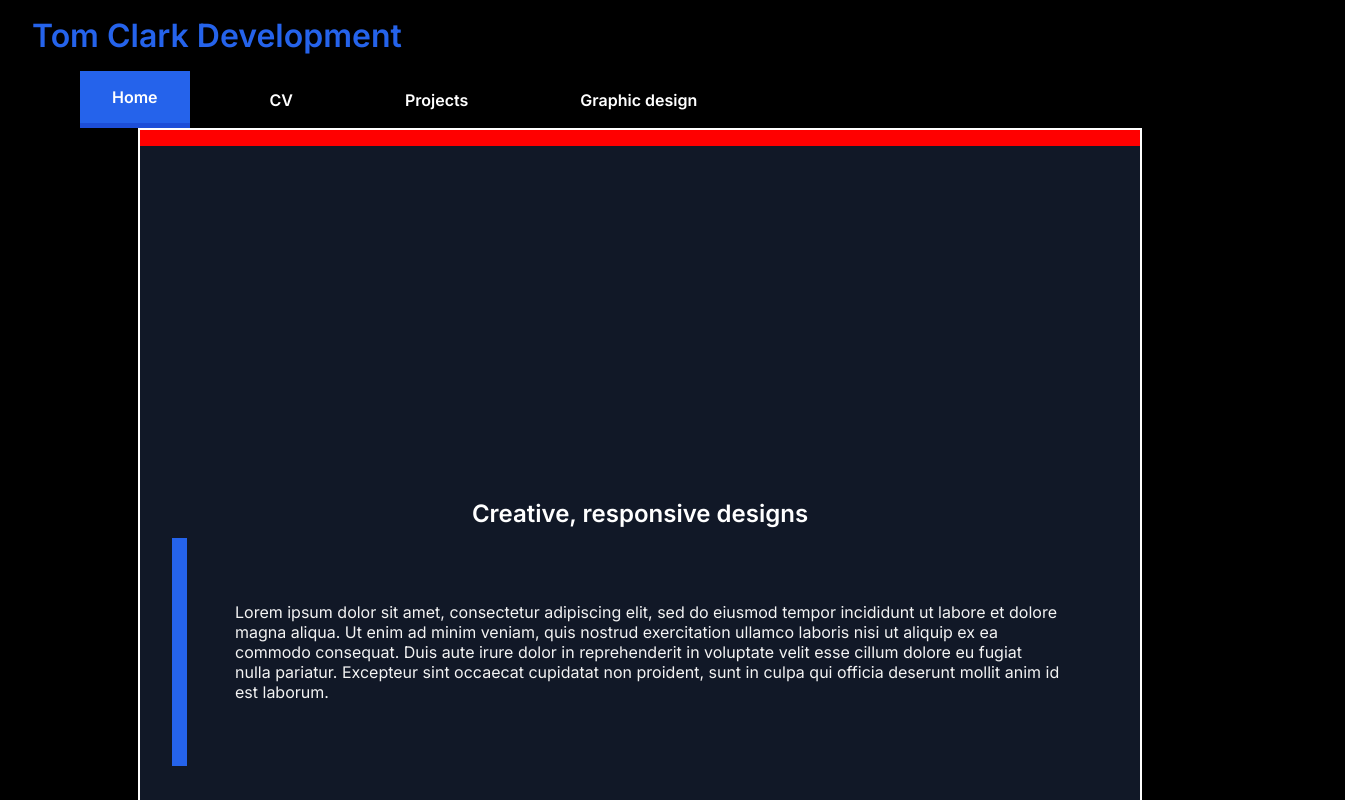
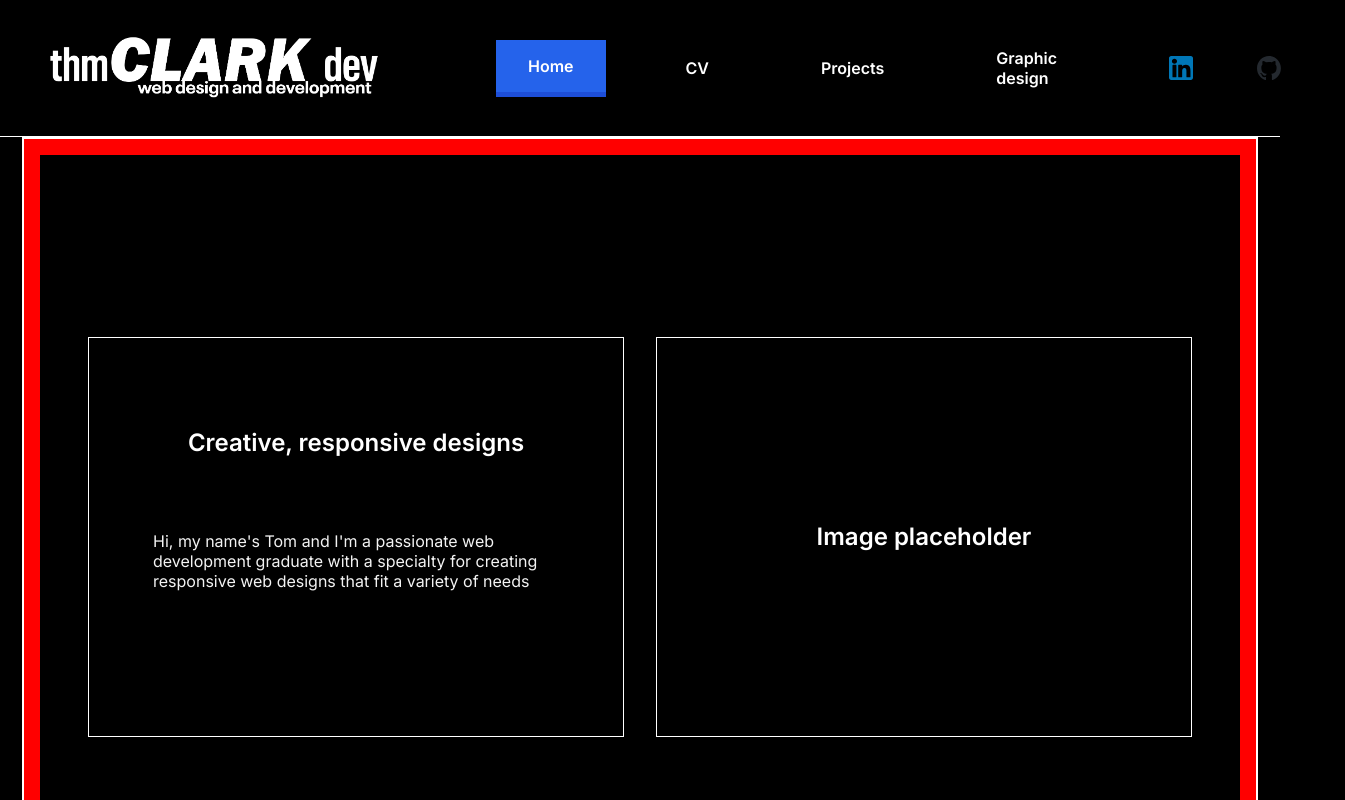
Before and after one commit to tom-hm-clark-dev/PersonalSite, a plain HTML site: page index.html in a window 1280 px wide. Shown: the top 800 px of the page, 1345 px wide, since content can reach past the window. Drawn offline with Linux system fonts and the light colour scheme.

Commit message:
Added logo and made further design changes to the navbar

```diff
--- a/index.html
+++ b/index.html
@@ -13,39 +13,50 @@
   <div class="body-overlay"></div>
 
   <header>
-  <h1>Tom Clark Development</h1>
+    <a href="index.html">
+      <img class="logo" href="index.html" src="src/Logo cropped white.png">
+    </a>
     <button class="open-sidebar-button">
       <img src="src/menu_40dp_C9C9C9_FILL0_wght300_GRAD0_opsz40.svg" alt="Menu icon">
     </button>
-</header>
-
     <nav id="navbar">
       <ul>
         <li>
           <button class="close-sidebar-button">
             <img src="src/close_40dp_C9C9C9_FILL0_wght300_GRAD0_opsz40.svg" alt="Close sidebar icon">
           </button>
-
         </li>
         <li class="index-li"><a class="active-link" href="index.html">Home</a></li>
         <li class="cv-li"><a href="cv.html">CV</a></li>
         <li><a href="projects.html">Projects</a></li>
         <li><a href="graphics.html">Graphic design</a></li>
+        <li><a href="https://www.linkedin.com/in/tom-clark-162405177/" target="_blank">
+          <img class="nav-icon" src="src/linkedin-svgrepo-com.svg" aria-label="LinkedIn profile">
+        </a>
+        <a href="https://github.com/tom-hm-clark-dev" target="_blank">
+          <img class="nav-icon" src="src/github-mark.svg" aria-label="GitHub profile" >
+        </a>
+        </li>
       </ul>
     </nav>
-
+  </header>
 
   <main>
     <div class="wrapper">
       <section>
         <div class="container">
+          <div class="sub-container">
           <h2>Creative, responsive designs</h2>
-        <p class="index-p">Lorem ipsum dolor sit amet, consectetur adipiscing elit, sed do eiusmod tempor incididunt ut labore et dolore magna aliqua.
-          Ut enim ad minim veniam, quis nostrud exercitation ullamco laboris nisi ut aliquip ex ea commodo consequat.
-          Duis aute irure dolor in reprehenderit in voluptate velit esse cillum dolore eu fugiat nulla pariatur. Excepteur sint occaecat cupidatat non proident,
-          sunt in culpa qui officia deserunt mollit anim id est laborum.</p>
+          <p class="index-p">Hi, my name's Tom and I'm a passionate web development graduate with a specialty for creating
+            responsive web designs that fit a variety of needs
+          </p>
+          </div>
+          <div class="sub-container">
+            <h2>Image placeholder</h2>
+          </div>
         </div>
       </section>
+
       <section>
         <div class="container">
           <h2>Index page</h2>
@@ -71,7 +82,5 @@
     </div>
     <h4>Website created by Tom Clark</h4>
   </footer>
-
-
 </body>
 </html>
--- a/style.css
+++ b/style.css
@@ -29,8 +29,10 @@ html, body {
 
 header {
   display: flex;
+  justify-content: space-between;
   align-items: center;
   padding: 1rem;
+  border-bottom: white solid 1px;
 }
 
 header h1 {
@@ -68,16 +70,10 @@ p {
   padding: 4em 3em;
 }
 
-.index-p{
-    border-left: solid 15px var(--color-accent);
-
-}
-
 nav {
   background-color: var(--color-bg);
   display: flex;
   padding: 0em 2em;
-
 }
 
 nav ul {
@@ -152,21 +148,35 @@ nav a.nav-title {
 
 .container {
   display: flex;
+  flex-direction: row;
+  justify-content: space-between;
+  align-items: center;
+  text-align: center;
+  background-color: var(--color-bg);
+  max-width: 1200px;
+  width: 100%;
+  padding: 2rem;
+  margin: 1rem 1rem;
+}
+
+.sub-container {
+  display: flex;
   flex-direction: column;
   justify-content: center;
   text-align: center;
-  background-color: var(--color-surface);
-  max-width: 1000px;
-  width: 100%;
-  padding: 2rem;
-  margin: 1rem 0;
+  background-color: var(--color-bg);
+  padding: 1rem;
+  margin: 1rem 1rem;
+  border: 1px white solid;
+  width: 50%;
+  min-height: 50dvh;
 }
 
 section {
   display: flex;
   border: solid 2px white;
-  min-height: 1000px;
   background-color: red;
+  min-height: 100dvh;
 }
 
 .row {
@@ -214,6 +224,12 @@ footer {
   width: 3em;
 }
 
+.linkedin-icon {
+  height: 1.5em;
+  width: 1.5em;
+  transition: transform 100ms ease;
+}
+
 .nav-icon {
   height: 1.5em;
   width: 1.5em;
@@ -254,6 +270,13 @@ button {
   padding:  2em;
 }
 
+.logo {
+  padding: 1em 1em;
+  width: 400px;
+  height: 100px;
+  object-fit: cover;
+}
+
 .image-container {
   display: flex;
   justify-content: center;
@@ -264,6 +287,14 @@ button {
 }
 
 @media screen and (max-width: 700px) {
+  .container {
+    flex-direction: column;
+  }
+
+  .sub-container {
+    width: 100%;
+  }
+
   nav {
     position: fixed;
     top: 0;
@@ -273,7 +304,6 @@ button {
     z-index: 10;
     border-left: 1px solid black;
     transition: right 300ms ease-out;
-
     background-color: var(--color-surface);
   }
 
@@ -326,13 +356,12 @@ button {
   }
 
   nav ul {
-    width: 100%;
+    margin-left: auto;
     flex-direction: column;
   }
 
   nav a {
     width: 100%;
-    padding-left: 2.5em;
   }
 
   nav a.active-link {
```
Also changed, not shown: cv.html (+1 -2 lines), src/Logo cropped white.png (added). Lines whose indentation alone changed are shown as unchanged.
